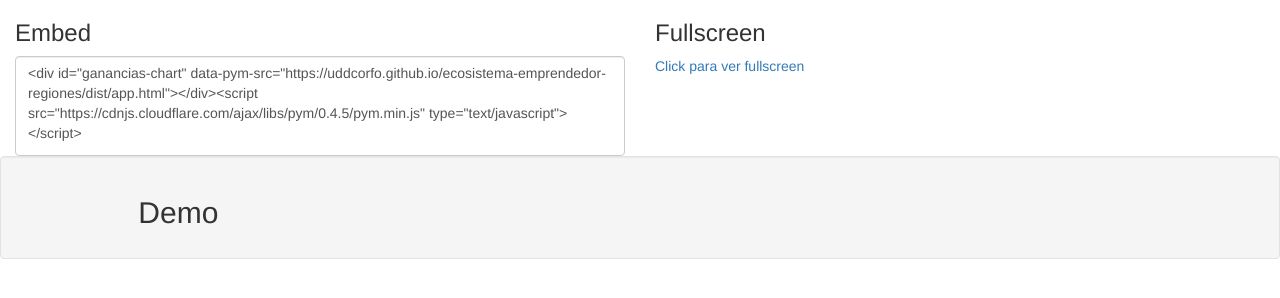
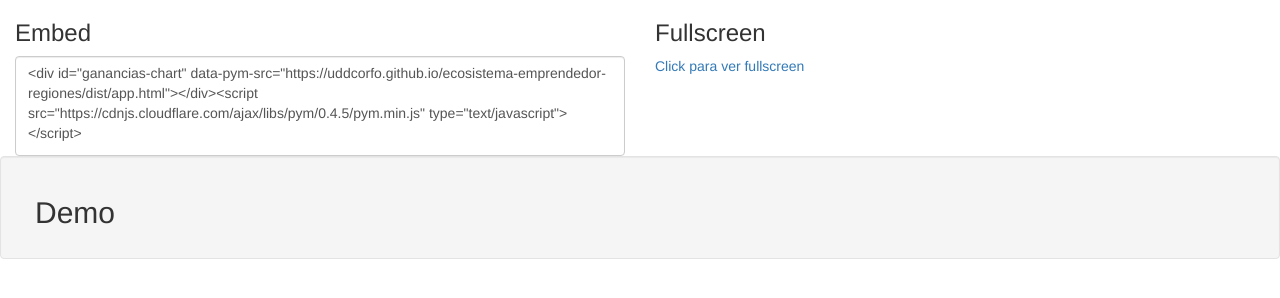
Before and after one commit to UDDCORFO/ecosistema-emprendedor-regiones, a website: page app/index.html in a window 1280 px wide. Drawn offline with nearby package versions, Linux system fonts and the light colour scheme.

Commit message:
fix ancho

```diff
--- a/app/index.html
+++ b/app/index.html
@@ -37,7 +37,7 @@
 
 
       <div class="row well">
-        <div class="col-lg-10 col-lg-offset-1">
+        <div class="col-lg-12">
           <h2>Demo</h2>
           <div id="ganancias-chart" data-pym-src="app.html"></div>
           <script src="https://cdnjs.cloudflare.com/ajax/libs/pym/0.4.5/pym.min.js" type="text/javascript"></script>
```
Also changed, not shown: dist/index.html.
